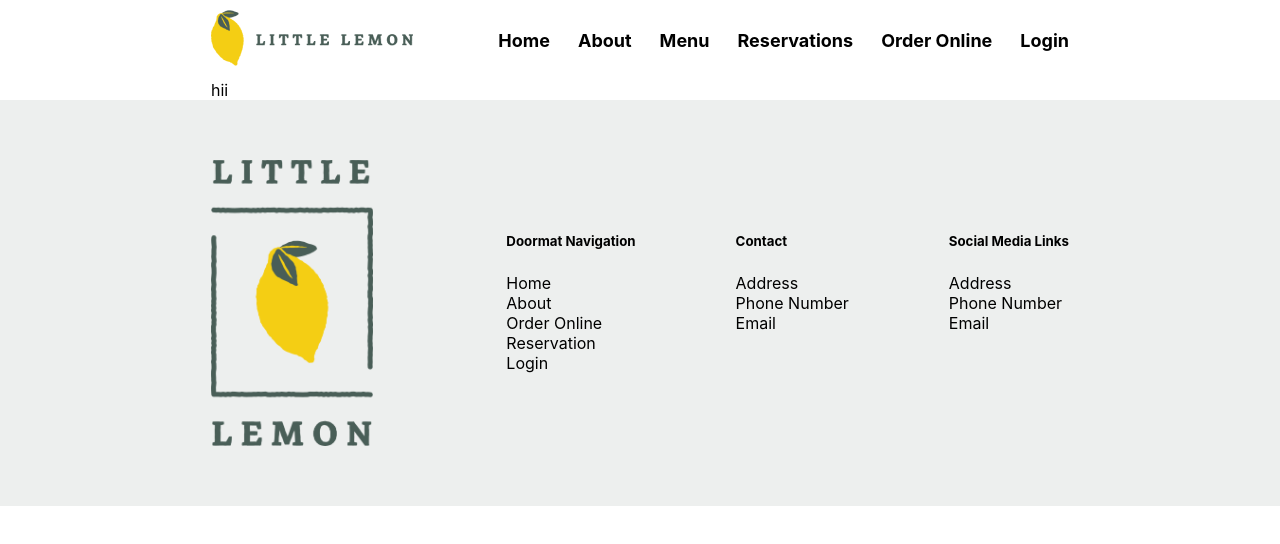
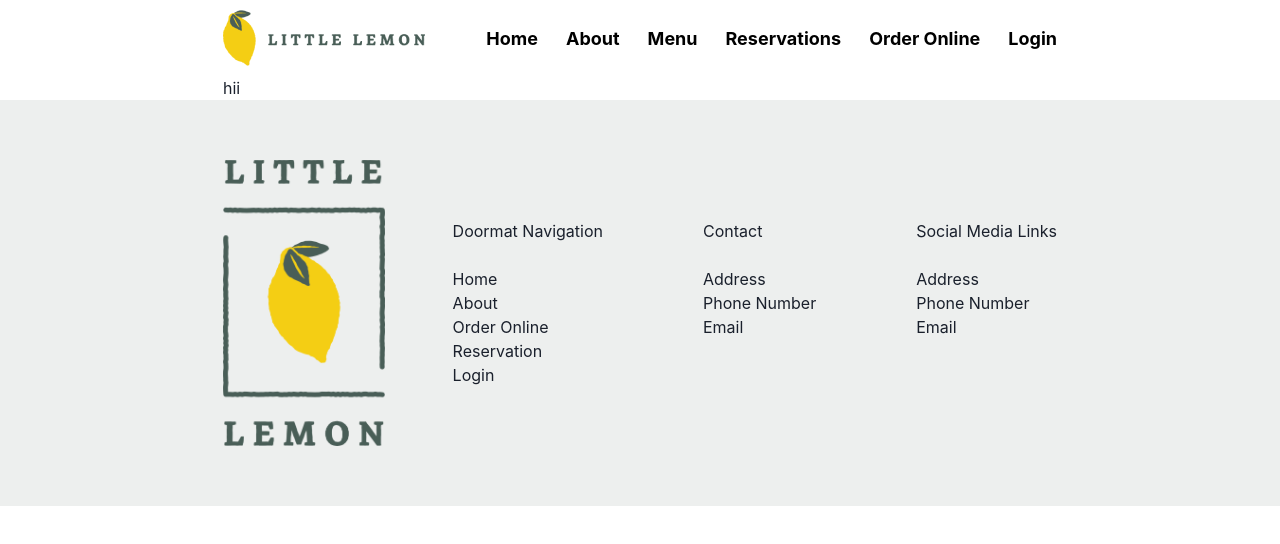
Before and after one commit to hassanaboukhalil/little_lemon_restaurant, a React (Create React App) app: page / in a window 1280 px wide. Shown: the top 544 px of the page. Built offline with nearby package versions, Linux system fonts and the light colour scheme.

Commit message:
update App.js

```diff
--- a/src/App.js
+++ b/src/App.js
@@ -2,16 +2,25 @@ import './css/App.css';
 import HomePage from './components/HomePage';
 import BookingPage from './components/BookingPage';
 import { Route, Routes } from 'react-router-dom';
+import { ChakraProvider } from '@chakra-ui/react';
 // import Nav from './components/Nav';
+
+
 
 function App() {
   return (
-    <>
-      <Routes>
-        <Route path='/' element={<HomePage />} />
-        <Route path='/booking-page' element={<BookingPage />} />
-      </Routes>
-    </>
+    // <>
+    //   <Routes>
+    //       <Route path='/' element={<HomePage />} />
+    //       <Route path='/booking-page' element={<BookingPage />} />
+    //   </Routes>
+    // </>
+    <ChakraProvider>
+        <Routes>
+          <Route path='/' element={<HomePage />} />
+          <Route path='/booking-page' element={<BookingPage />} />
+        </Routes>
+    </ChakraProvider>
   );
 }
 
```
